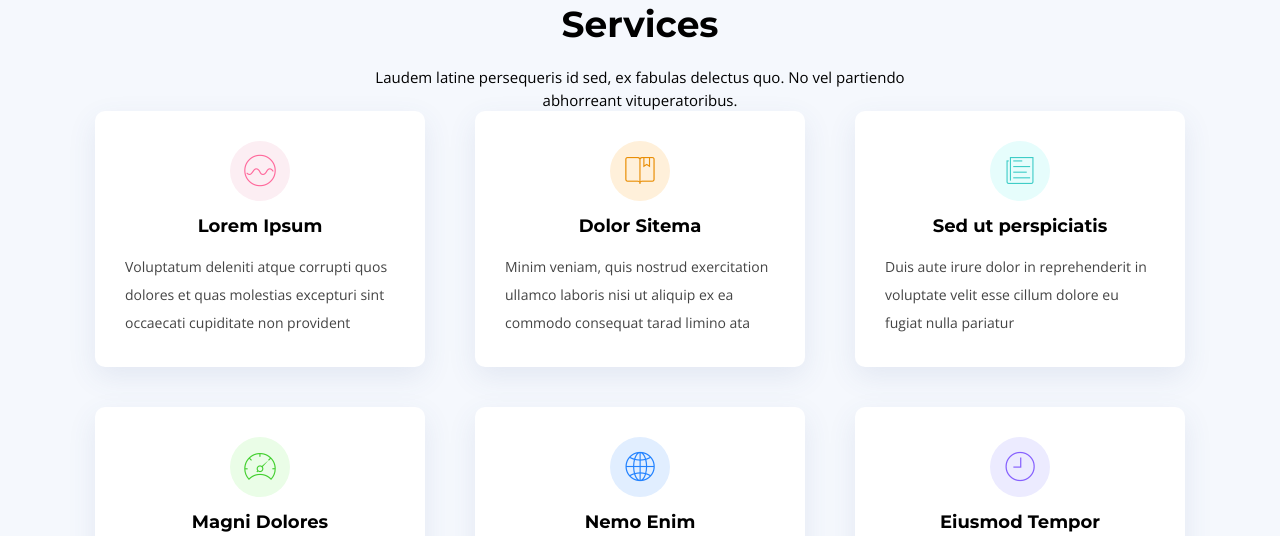
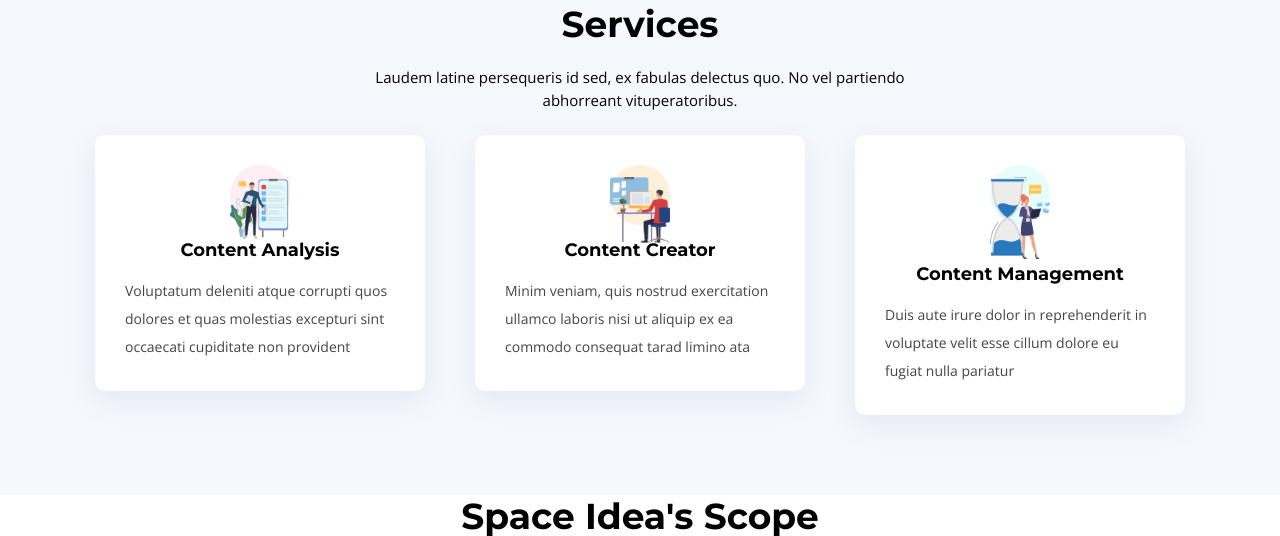
Before and after one commit to dzakiftr/Rapid, a plain HTML site: page index.html in a window 1280 px wide. Shown: the part 1465-2001 px from the top of the page. Drawn offline with nearby package versions, Linux system fonts and the light colour scheme; files whose address does not match are found by name.

Commit message:
services

```diff
--- a/index.html
+++ b/index.html
@@ -59,8 +59,8 @@
 
       <div class="logo float-left">
         <!-- Uncomment below if you prefer to use an image logo -->
-        <h1 class="text-light"><a href="#intro" class="scrollto"><span>SpaceIdea</span></a></h1>
-        <!-- <a href="#header" class="scrollto"><img src="img/logo.png" alt="" class="img-fluid"></a> -->
+        <!--  <h1 class="text-light"><a href="#intro" class="scrollto"><span>SpaceIdea</span></a></h1> -->
+        <a href="#header" class="scrollto"><img src="img/spaceidea.png" alt="" class="img-fluid"></a>
       </div>
 
       <nav class="main-nav float-right d-none d-lg-block">
@@ -162,23 +162,24 @@
           <h3>Services</h3>
           <p>Laudem latine persequeris id sed, ex fabulas delectus quo. No vel partiendo abhorreant vituperatoribus.</p>
         </header>
-
+        <br />
         <div class="row">
-
           <div class="col-md-6 col-lg-4 wow bounceInUp" data-wow-duration="1.4s">
             <div class="box">
-              <div class="icon" style="background: #fceef3;"><i class="ion-ios-analytics-outline"
-                  style="color: #ff689b;"></i></div>
-              <h4 class="title"><a href="">Lorem Ipsum</a></h4>
+              <div class="icon" style="background: #fceef3;">
+                <img src="img/contentanalysis.png" class="img-fluid pull-xs-left" alt="...">
+                </div>
+              <h4 class="title"><a href="">Content Analysis</a></h4>
               <p class="description">Voluptatum deleniti atque corrupti quos dolores et quas molestias excepturi sint
                 occaecati cupiditate non provident</p>
             </div>
           </div>
           <div class="col-md-6 col-lg-4 wow bounceInUp" data-wow-duration="1.4s">
             <div class="box">
-              <div class="icon" style="background: #fff0da;"><i class="ion-ios-bookmarks-outline"
-                  style="color: #e98e06;"></i></div>
-              <h4 class="title"><a href="">Dolor Sitema</a></h4>
+              <div class="icon" style="background: #fff0da;">
+                  <img src="img/contentcreator.png" class="img-fluid pull-xs-left" alt="...">
+              </div>
+              <h4 class="title"><a href="">Content Creator</a></h4>
               <p class="description">Minim veniam, quis nostrud exercitation ullamco laboris nisi ut aliquip ex ea
                 commodo consequat tarad limino ata</p>
             </div>
@@ -186,13 +187,18 @@
 
           <div class="col-md-6 col-lg-4 wow bounceInUp" data-wow-delay="0.1s" data-wow-duration="1.4s">
             <div class="box">
-              <div class="icon" style="background: #e6fdfc;"><i class="ion-ios-paper-outline"
-                  style="color: #3fcdc7;"></i></div>
-              <h4 class="title"><a href="">Sed ut perspiciatis</a></h4>
+              <div class="icon" style="background: #e6fdfc;">
+                  <img src="img/contentmanagement.png" class="img-fluid pull-xs-left" alt="...">
+              </div>
+              <br />
+              <br />
+              <h4 class="title"><a href="">Content Management</a></h4>
               <p class="description">Duis aute irure dolor in reprehenderit in voluptate velit esse cillum dolore eu
                 fugiat nulla pariatur</p>
             </div>
           </div>
+
+          <!--
           <div class="col-md-6 col-lg-4 wow bounceInUp" data-wow-delay="0.1s" data-wow-duration="1.4s">
             <div class="box">
               <div class="icon" style="background: #eafde7;"><i class="ion-ios-speedometer-outline"
@@ -212,6 +218,7 @@
                 praesentium voluptatum deleniti atque</p>
             </div>
           </div>
+
           <div class="col-md-6 col-lg-4 wow bounceInUp" data-wow-delay="0.2s" data-wow-duration="1.4s">
             <div class="box">
               <div class="icon" style="background: #ecebff;"><i class="ion-ios-clock-outline"
@@ -221,7 +228,7 @@
                 soluta nobis est eligendi</p>
             </div>
           </div>
-
+          -->
         </div>
 
       </div>
```
Also changed, not shown: img/contentanalysis.png (added), img/contentcreator.png (added), img/contentmanagement.png (added).
